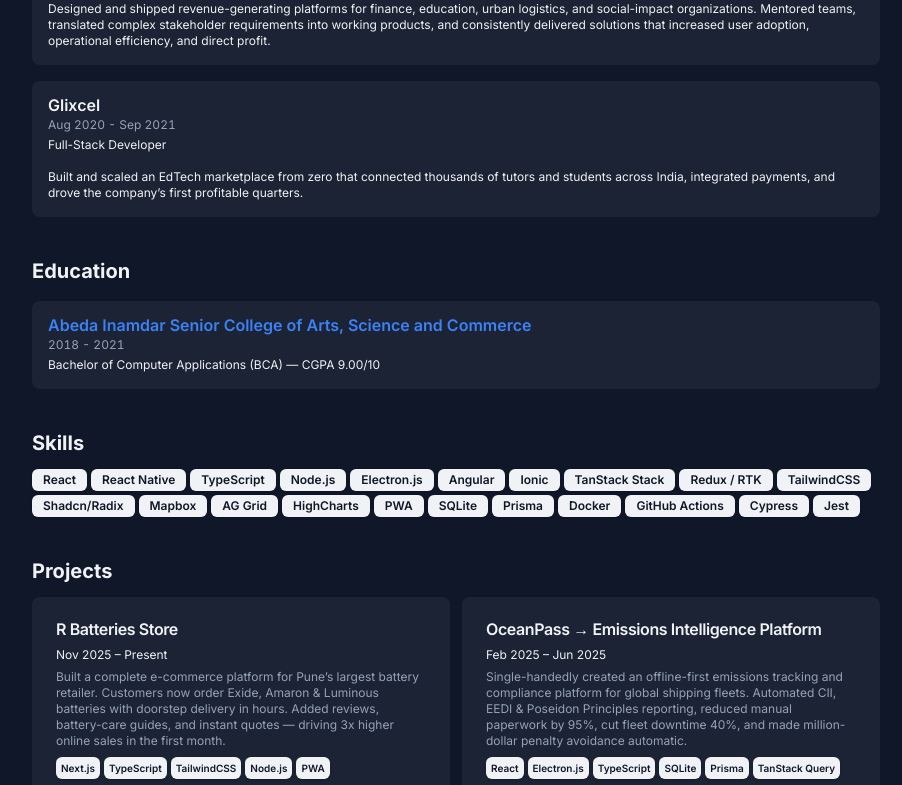
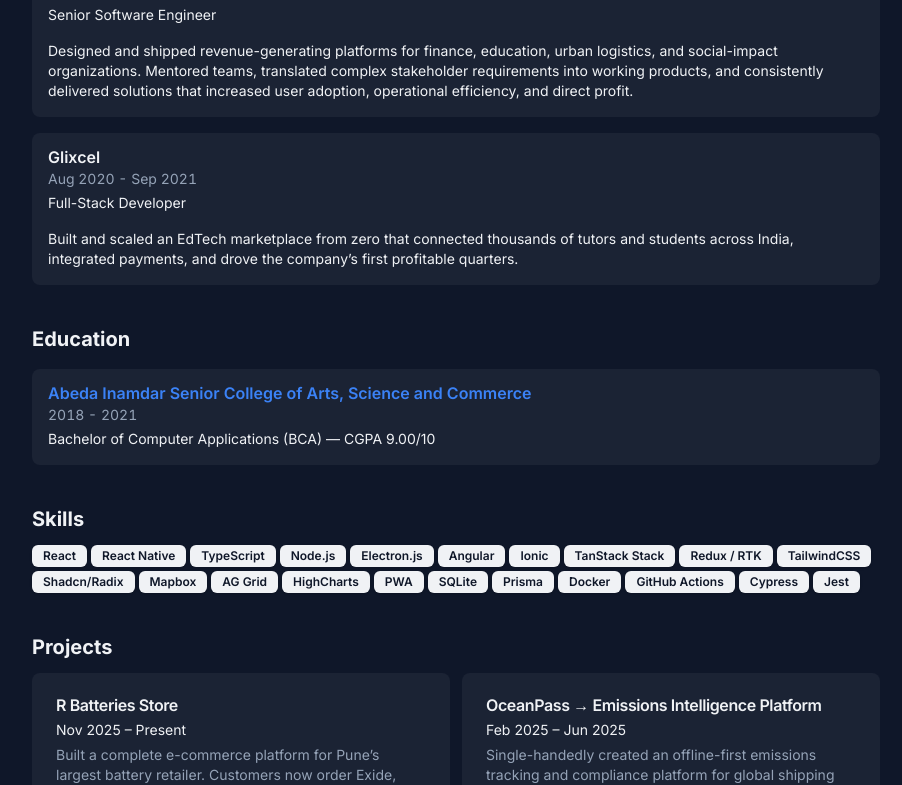
Before and after one commit to azhar-siddiqui/portfolio_, a Next.js app: page / in a window 1280 px wide. Shown: the part 1019-1804 px from the top of the page, without its empty margins (184-1086 px from the left). Built offline with nearby package versions, Linux system fonts and the light colour scheme.

Commit message:
fix: font size issue fix

```diff
--- a/src/components/project-card.tsx
+++ b/src/components/project-card.tsx
@@ -70,11 +70,11 @@ export function ProjectCard({
       <CardHeader className="px-2">
         <div className="space-y-1">
           <CardTitle className="mt-1 text-base">{title}</CardTitle>
-          <time className="font-sans text-xs">{dates}</time>
+          <time className="font-sans text-sm">{dates}</time>
           <div className="hidden font-sans text-xs underline print:visible">
             {link?.replace("https://", "").replace("www.", "").replace("/", "")}
           </div>
-          <Markdown className="prose max-w-full text-pretty font-sans text-xs text-muted-foreground dark:prose-invert">
+          <Markdown className="prose max-w-full text-pretty font-sans text-sm text-muted-foreground dark:prose-invert">
             {description}
           </Markdown>
         </div>
@@ -84,7 +84,7 @@ export function ProjectCard({
           <div className="mt-2 flex flex-wrap gap-1">
             {tags?.map((tag) => (
               <Badge
-                className="px-1 py-0 text-[10px]"
+                className="px-1 py-0 text-[12px]"
                 variant="default"
                 key={tag}
               >
--- a/src/components/resume-card.tsx
+++ b/src/components/resume-card.tsx
@@ -71,7 +71,7 @@ export const ResumeCard = ({
             </h3>
           </div>
           <div className="flex flex-wrap gap-2 mt-1 items-center">
-            <div className="text-xs tabular-nums text-muted-foreground text-right">
+            <div className="text-sm tabular-nums text-muted-foreground text-right">
               {period}
             </div>
             {badges && badges.length > 0
@@ -82,7 +82,7 @@ export const ResumeCard = ({
                 ))
               : null}
           </div>
-          {subtitle && <div className="font-sans text-xs mt-1">{subtitle}</div>}
+          {subtitle && <div className="font-sans text-sm mt-1">{subtitle}</div>}
         </div>
       </div>
       {description && (
@@ -96,7 +96,7 @@ export const ResumeCard = ({
             duration: 0.7,
             ease: [0.16, 1, 0.3, 1],
           }}
-          className="mt-4 text-xs"
+          className="mt-4 text-sm"
         >
           {description}
         </motion.div>
--- a/src/data/resume.tsx
+++ b/src/data/resume.tsx
@@ -256,7 +256,7 @@ export const DATA = {
     },
     {
       title: "North Eastern University → Academic Management",
-      href: "",
+      href: "https://www.northeastern.edu/",
       dates: "Apr 2022 – Jun 2023",
       active: true,
       description:
@@ -265,7 +265,7 @@ export const DATA = {
     },
     {
       title: "Glixcel → Tutor Marketplace EdTech",
-      href: "",
+      href: "https://www.behance.net/gallery/176474575/Glixcel-Online-Class",
       dates: "Aug 2020 – Sep 2021",
       active: true,
       description:
```
